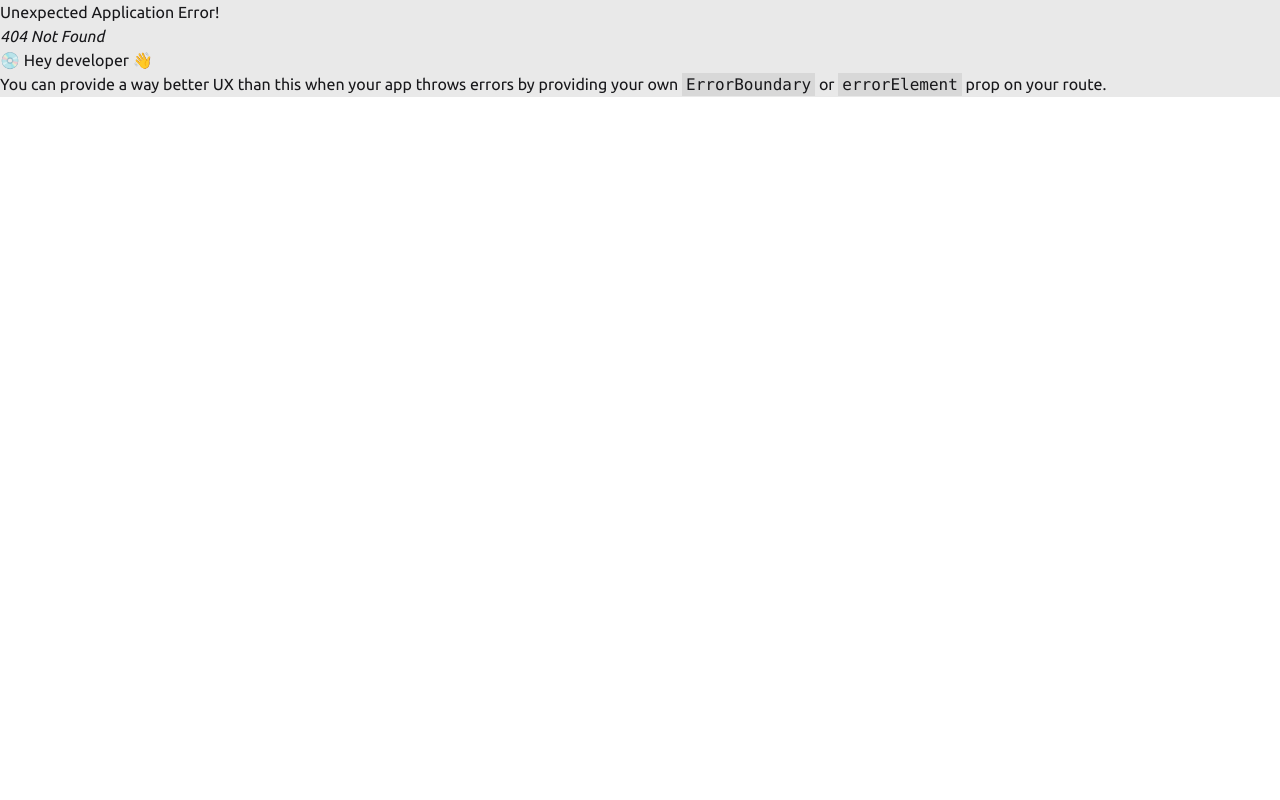
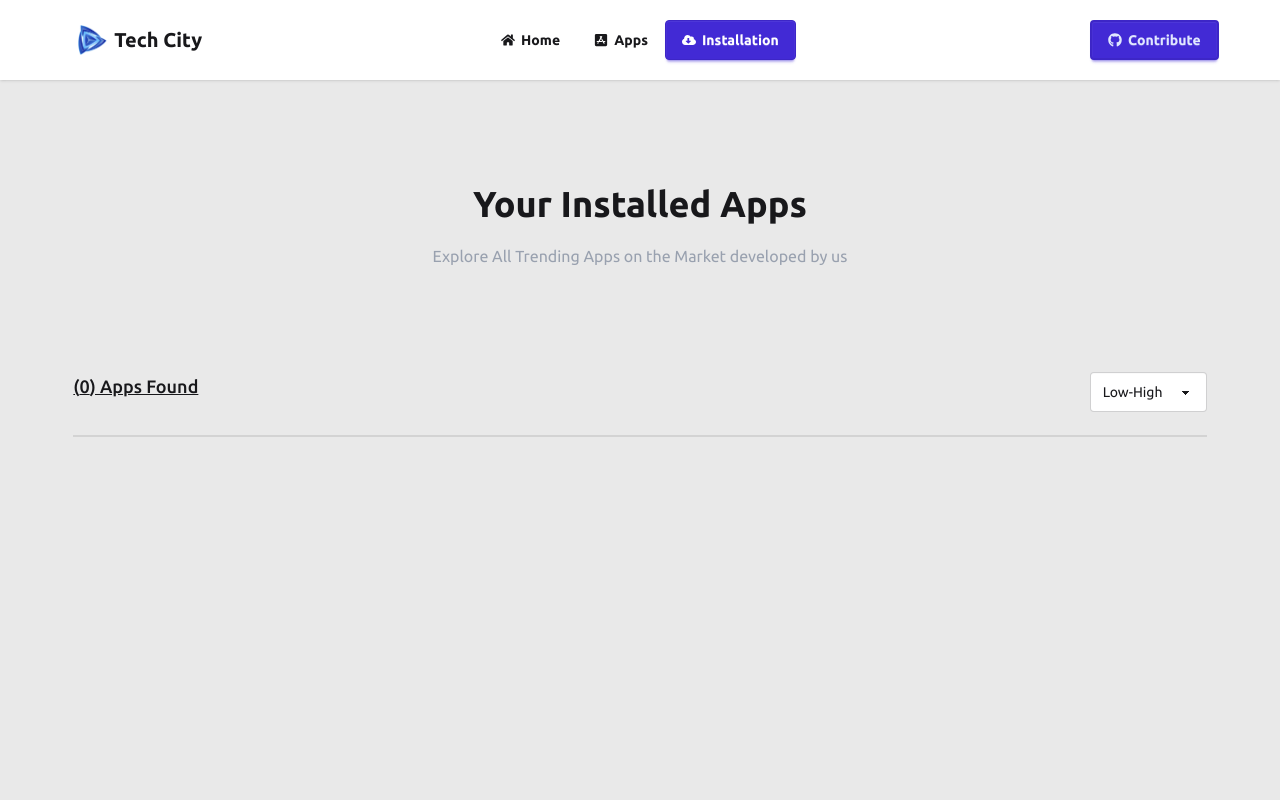
Before and after one commit to SIArifBD/mission-restart-assignment3, a React (Vite) app: page /installation in a window 1280 px wide. Before the commit this address had no page. Shown: the top 800 px of the page. Built offline with nearby package versions, Linux system fonts and the light colour scheme.

Commit message:
Uninstall work done

```diff
--- a/src/components/Pages/AppsDetails/AppsDetails.jsx
+++ b/src/components/Pages/AppsDetails/AppsDetails.jsx
@@ -12,6 +12,11 @@ import {
     Legend,
     ResponsiveContainer,
 } from "recharts";
+import { addToStoreLocalDB } from '../../../utility/addToLocalDB';
+import Swal from 'sweetalert2'
+import withReactContent from 'sweetalert2-react-content'
+
+const MySwal = withReactContent(Swal)
 
 const AppsDetails = () => {
     const { id } = useParams();
@@ -20,6 +25,16 @@ const AppsDetails = () => {
     const singleApp = data.find(app => app.id === parseInt(id))
 
     const { image, title, companyName, downloads, description, ratingAvg, reviews, size, ratings } = singleApp;
+
+    const handleInstallApp = (id) => {
+        addToStoreLocalDB(id);
+        // Sweet Alert
+        MySwal.fire({
+            title: "Thanks for",
+            text: "Install this apps",
+            icon: "success"
+        })
+    }
     return (
         <main className='min-h-screen'>
             <div className='w-11/12 mx-auto space-y-5 py-20'>
@@ -57,7 +72,7 @@ const AppsDetails = () => {
                                 </div>
                             </div>
                         </div>
-                        <button className='btn shadow-xl hover:shadow-2xl btn-xl skeleton bg-success btn-success text-white'>Install Now ({size}MB)</button>
+                        <button onClick={() => handleInstallApp(id)} className='btn shadow-xl hover:shadow-2xl btn-xl skeleton bg-success btn-success text-white'>Install Now ({size}MB)</button>
                     </div>
                 </div>
                 <div className='divider'></div>
--- /dev/null
+++ b/src/components/Pages/InstalledApps/InstalledApps.jsx
@@ -0,0 +1,79 @@
+import React, { useEffect, useState } from 'react';
+import { useLoaderData } from 'react-router';
+import { getStoredInstalledApps, removeFromStoreDB } from '../../../utility/addToLocalDB';
+import { FaDownload, FaStar } from "react-icons/fa6";
+
+const InstalledApps = () => {
+    const data = useLoaderData();
+    // console.log(data)
+    const [installAppList, setInstallAppList] = useState([]);
+    const [sorting, setSorting] = useState("");
+
+    useEffect(() => {
+        const storedInstallAppData = getStoredInstalledApps();
+        const convertedStoredInstallApps = storedInstallAppData.map(i => parseInt(i));
+        const myInstallAppList = data.filter(app => convertedStoredInstallApps.includes(app.id));
+        setInstallAppList(myInstallAppList);
+    }, [data])
+
+    const handleSorting = (type) => {
+        setSorting(type);
+        if (type === "lh") {
+            const sortedByLowToHigh = [...installAppList].sort((a, b) => a.size - b.size);;
+            setInstallAppList(sortedByLowToHigh);
+        }
+        else if (type === "hl") {
+            const sortedByHighToLow = [...installAppList].sort((a, b) => b.size - a.size);
+            setInstallAppList(sortedByHighToLow);
+        }
+    };
+
+    const handleUninstall = (id) => {
+        removeFromStoreDB(id);
+        const remainingApps = installAppList.filter(app => app.id !== parseInt(id));
+        setInstallAppList(remainingApps);
+    }
+    return (
+        <main className='min-h-screen'>
+            <div className='px-5 lg:w-11/12 mx-auto py-10'>
+                <div className='py-16'>
+                    <h2 className='text-4xl font-bold text-center flex justify-center gap-3'>Your Installed Apps</h2>
+                    <p className='text-center text-gray-400 mt-5'>Explore All Trending Apps on the Market developed by us</p>
+                </div>
+                <div className=' flex justify-between mt-10 sticky'>
+                    <h2 className='text-lg  underline font-medium'>({installAppList.length}) Apps Found</h2>
+                    <div className="">
+                        <select onChange={(e) => handleSorting(e.target.value)} className="select bg-white">
+                            <option value="" disabled>Sort By Size</option>
+                            <option value="lh">Low-High</option>
+                            <option value="hl">High-Low</option>
+                        </select>
+                    </div>
+                </div>
+                <div className='divider'></div>
+                <div className=' grid grid-cols-1 gap-5'>
+                    {
+                        installAppList.map(installApp => <div key={installApp.id} className='flex items-center gap-3 p-3 rounded-xl bg-white shadow-sm transition-all duration-200'>
+                            <div className='w-14 h-14 shrink-0'>
+                                <img className='w-full h-full object-cover rounded-xl' src={installApp.image} alt="" />
+                            </div>
+                            <div className='flex-1'>
+                                <div className=''>
+                                    <p className='font-medium text-sm line-clamp-1'>{installApp.title}</p>
+                                </div>
+                                <div className='flex items-center gap-3 text-xs mt-1'>
+                                    <span className='flex items-center gap-1 text-success'><FaDownload /> {installApp.download}</span>
+                                    <span className='flex items-center gap-1 text-secondary'><FaStar /> {installApp.ratingAvg}</span>
+                                    <span className='text-xs text-gray-500'>{installApp.size} MB</span>
+                                </div>
+                            </div>
+                            <button onClick={() => handleUninstall(installApp.id)} className='btn btn-success text-white'>Uninstall</button>
+                        </div>)
+                    }
+                </div>
+            </div>
+        </main>
+    );
+};
+
+export default InstalledApps;
--- a/src/components/Pages/TopRatedApps/TopRatedApps.jsx
+++ b/src/components/Pages/TopRatedApps/TopRatedApps.jsx
@@ -17,7 +17,7 @@ const TopRatedApps = ({data}) => {
                             <figure>
                                 <img className='w-full h-52 object-cover rounded-xl' src={app.image} alt="" />
                             </figure>
-                            <p>{app.description}</p>
+                            <p>{app.title}</p>
                             <div className='flex justify-between'>
                                 <div className='badge badge-soft badge-success '>
                                     <FaDownload />
--- /dev/null
+++ b/src/components/Shared/ErrorPage/ErrorPage.jsx
@@ -0,0 +1,12 @@
+import React from 'react';
+import ErrorImg from '../../../assets/error-404.png';
+
+const ErrorPage = () => {
+    return (
+        <div className='flex flex-col items-center justify-center h-screen text-center p-5'>
+            <img src={ErrorImg} alt="" />
+        </div>
+    );
+};
+
+export default ErrorPage;
--- a/src/components/Shared/Navbar/Navbar.jsx
+++ b/src/components/Shared/Navbar/Navbar.jsx
@@ -1,11 +1,17 @@
 import React from 'react';
-import { Link } from 'react-router';
+import { Link, NavLink } from 'react-router';
 import logo from '../../../assets/logo.png';
 import { FaHome, FaAppStoreIos, FaCloudDownloadAlt, FaGithub } from "react-icons/fa";
 
 const Navbar = () => {
+    const link = <>
+        <li><NavLink className={({ isActive }) => isActive ? "btn btn-primary text-white" : "btn btn-ghost"} to='/'><FaHome /> Home</NavLink></li>
+        <li><NavLink className={({ isActive }) => isActive ? "btn btn-primary text-white" : "btn btn-ghost"} to='/apps'><FaAppStoreIos /> Apps</NavLink></li>
+        <li><NavLink className={({ isActive }) => isActive ? "btn btn-primary text-white" : "btn btn-ghost"} to='/installation'><FaCloudDownloadAlt /> Installation</NavLink></li>
+    </>
     return (
-        <div className="navbar bg-base-100 shadow-sm">
+        <div className='shadow bg-white py-1'>
+            <div className="navbar w-11/12 mx-auto">
                 <div className="navbar-start">
                     <div className="dropdown">
                         <div tabIndex={0} role="button" className="btn btn-ghost lg:hidden">
@@ -14,28 +20,27 @@ const Navbar = () => {
                         <ul
                             tabIndex="-1"
                             className="menu menu-sm dropdown-content bg-base-100 rounded-box z-1 mt-3 w-52 p-2 shadow">
-                        <li><Link to='/'><FaHome /> Home</Link></li>
-                        <li><Link to='/apps'><FaAppStoreIos /> Apps</Link></li>
-                        <li><Link to='/installation'><FaCloudDownloadAlt /> Installation</Link></li>
+                            {link}
                         </ul>
                     </div>
+                    <a href="/">
                         <div className='btn btn-ghost text-xl'>
                             <img src={logo} className='h-[30px] w-[30px]' alt="" />
                             <span>Tech City</span>
                         </div>
+                    </a>
                     {/* <a className="btn btn-ghost text-xl"><img src={logo} alt="" /> Tech City</a> */}
                 </div>
                 <div className="navbar-center hidden lg:flex">
                     <ul className="menu menu-horizontal px-1 [&_a]:hover:underline">
-                    <li><Link to='/'><FaHome /> Home</Link></li>
-                    <li><Link to='/apps'><FaAppStoreIos /> Apps</Link></li>
-                    <li><Link to='/installation'><FaCloudDownloadAlt /> Installation</Link></li>
+                        {link}
                     </ul>
                 </div>
                 <div className="navbar-end">
                     <a href='https://github.com/SIArifBD' className="btn btn-primary border-2 border-red-200)"><FaGithub />Contribute</a>
                 </div>
             </div>
+        </div>
     );
 };
 
--- a/src/main.jsx
+++ b/src/main.jsx
@@ -6,6 +6,8 @@ import Layout from './Layout/Layout';
 import Home from './Home';
 import Apps from './components/Pages/Apps/Apps';
 import AppsDetails from './components/Pages/AppsDetails/AppsDetails';
+import InstalledApps from './components/Pages/InstalledApps/InstalledApps';
+import ErrorPage from './components/Shared/ErrorPage/ErrorPage';
 
 const loadApps = async () => {
   const res = await fetch('/dummyData.json')
@@ -17,6 +19,7 @@ const router = createBrowserRouter([
   {
     path: '/',
     Component: Layout,
+    errorElement: <ErrorPage></ErrorPage>,
     children: [
       {
         index: true,
@@ -32,6 +35,11 @@ const router = createBrowserRouter([
         path: "/appsdetails/:id",
         loader: loadApps,
         Component: AppsDetails
+      },
+      {
+        path: "/installation",
+        loader: loadApps,
+        Component: InstalledApps
       }
     ]
   }
--- /dev/null
+++ b/src/utility/addToLocalDB.js
@@ -0,0 +1,41 @@
+const getStoredInstalledApps = () => {
+    const storedInstallAppsStr = localStorage.getItem("installAppList");
+    if(storedInstallAppsStr){
+        const installAppsData = JSON.parse(storedInstallAppsStr);
+        return installAppsData;
+    }else{
+        return [];
+    }
+};
+
+// const addToStoreLocalDB = (id) => {
+//     const installAppsData = getStoredInstalledApps();
+//     if(installAppsData.includes(id)){
+//         alert("You install this apps already")
+//     }else{
+//         installAppsData.push(id);
+//         const data = JSON.stringify(installAppsData);
+//         localStorage.setItem("installAppList", data)
+//     }
+// };
+
+const addToStoreLocalDB = (id) => {
+    const installAppsData = getStoredInstalledApps();
+    const stringId = String(id);
+
+    if (installAppsData.includes(stringId)) {
+        alert("You install this app already");
+    } else {
+        installAppsData.push(stringId);
+        localStorage.setItem("installAppList", JSON.stringify(installAppsData));
+    }
+};
+
+const removeFromStoreDB = (id) => {
+    const installAppsData = getStoredInstalledApps();
+    // const convertedId = parseInt(id);
+    const remainingApps = installAppsData.filter(appId => appId !== String(id));
+    localStorage.setItem("installAppList", JSON.stringify(remainingApps));
+};
+
+export { addToStoreLocalDB, getStoredInstalledApps, removeFromStoreDB };
```
Lines whose indentation alone changed are shown as unchanged.
